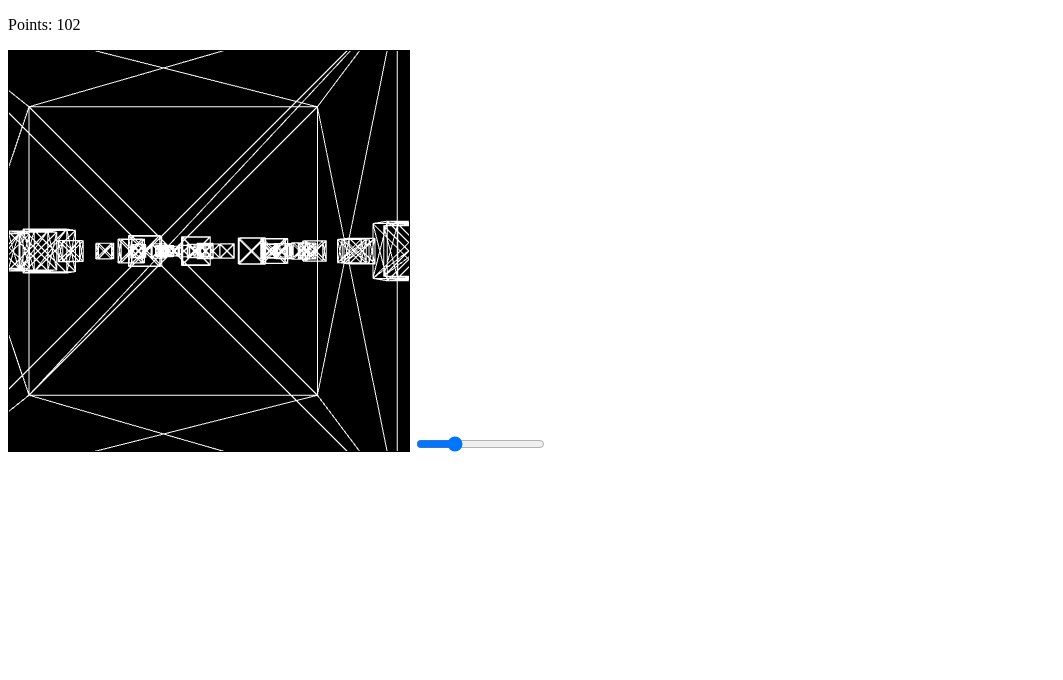
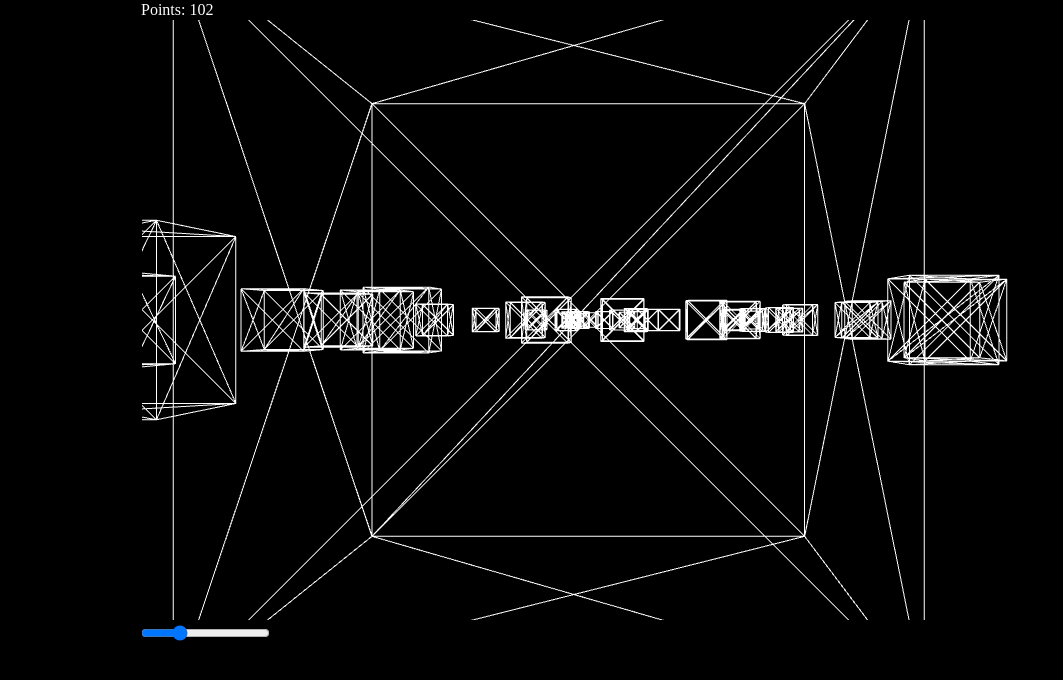
Before and after one commit to MacMaku/MacMaku.github.io, a plain HTML site: page index.html in a window 1280 px wide. Shown: the whole page, without its empty margins (0-1063 px from the left). Drawn offline with Linux system fonts and the light colour scheme.

Commit message:
some styles

```diff
--- a/index.html
+++ b/index.html
@@ -5,11 +5,27 @@
     <meta name="viewport" content="width=device-width, initial-scale=1.0">
     <meta http-equiv="X-UA-Compatible" content="ie=edge">
     <title>Document</title>
+    <style>
+    *{
+        margin: 0;
+        padding: 0;
+        box-sizing: border-box;
+    }
+    body {
+        background-color: black;
+    }
+    .points{
+        color: white;
+    }
+    </style>
 </head>
 <body>
-    <p class="points">Points: </p>
-    <canvas style="border: solid 1px black" width="400px" height="400px"></canvas>
-    <input type="range" min="0" max="180" value="50" class="slider" id="myRange">
+    <div style="max-width: 1000px; border: solid 1px black; margin: auto" >
+        <p class="points">Points: </p>
+        <canvas style="border: solid 1px black;" width="1000px" height="600px"></canvas>
+        <br/>
+        <input style="marign: auto" type="range" min="0" max="180" value="50" class="slider" id="myRange">
+    </div>
     <script src="transformation.js"></script>
     <script src="vertexShader.js"></script>
     <script src="fragmentShader.js"></script>
```
